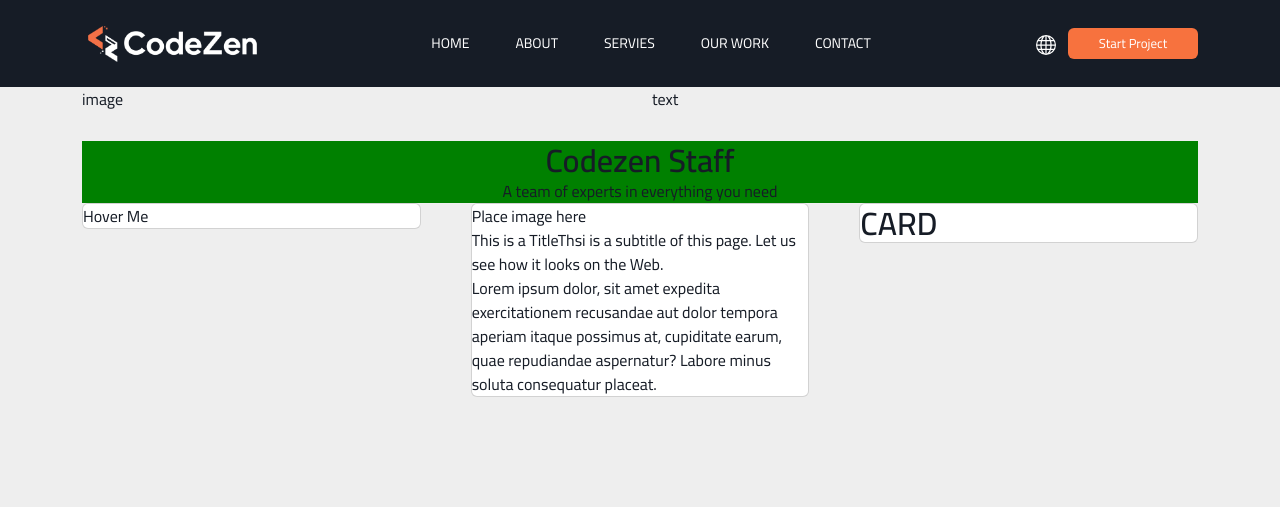
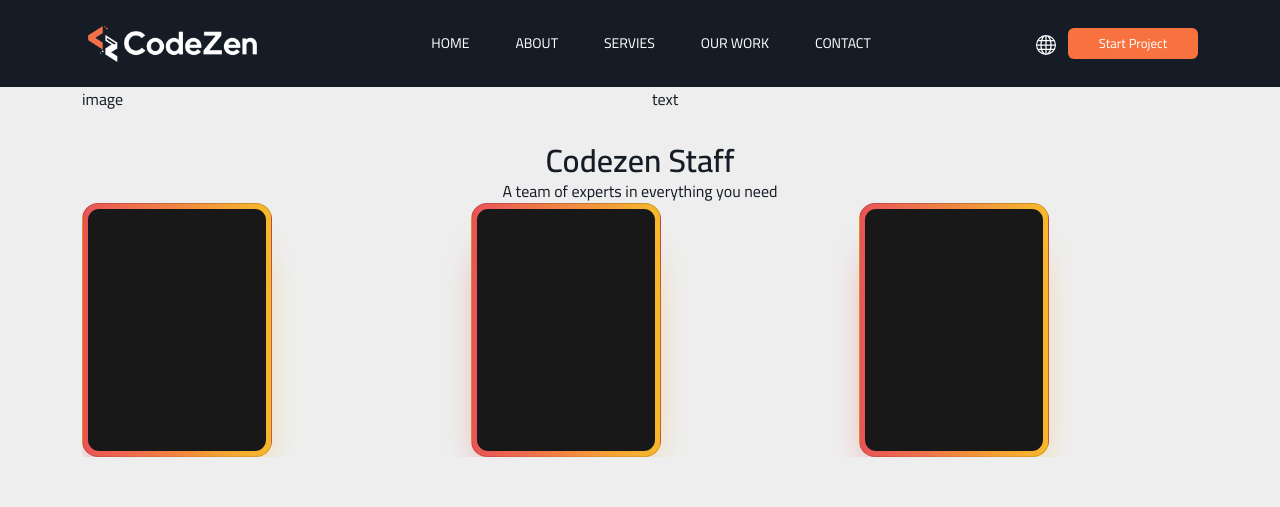
Before and after one commit to yousefrawag/codezen, a React (Create React App) app: page /about in a window 1280 px wide. Shown: the top 507 px of the page. Built offline with nearby package versions, Linux system fonts and the light colour scheme; some icons are missing.

Commit message:
four comit

```diff
--- a/public/assets/locales/en/translation.json
+++ b/public/assets/locales/en/translation.json
@@ -417,6 +417,61 @@
         }
 
         }
+      ],
+      "provile_text" :"Lorem ipsum dolor sit, amet consectetur adipisicing elit. Praesentium vitae sunt magnam numquam esse ipsam? Quis qui enim, temporibus dignissimos atque repellendus amet a velit. Dolorem quidem animi doloribus saepe!",
+      "provile_header" :"codezen staff",
+      "provile_header_text" :"a team of expats in everything you need",
+      "team_staff" :[
+        {
+          "name":"mohamed kamel",
+          "jop_type" : "frontend developer",
+          "image":"../../../images/img-pro-1.png",
+          "description" :"mohamed kamel have experince to convert any design to website and  work in big projects with react framework experince with work in big projects with and comportable with working api and bakend",
+          "technologies":["html5" , "css3" , "javascript" , "react " , "react_query" , "jeQuery" , "Tailwind css" , "bootstrap" , "fairebase"],
+          "project_complate" :"20",
+          "experince" :"3 years"
+
+        },
+        {
+          "name":"yousef rawag",
+          "jop_type" : "frontend developer",
+          "image":"../../../images/img-pro-2.png",
+          "description" :"youse rawag have experince to convert any design to website and  work in big projects with react framework experince with work in big projects with and comportable with working api and bakend",
+          "technologies":["html5" , "css3" , "javascript" , "react " , "react_query" , "jeQuery" , "Tailwind css" , "bootstrap" , "fairebase"],
+          "project_complate" :"20",
+          "experince" :"3 years"
+
+        },
+        {
+          "name":"yousef essam",
+          "jop_type" : "Graphic design",
+          "image":"../../../images/img-pro-2.png",
+          "description" :"yousef essam have experince to convert any design to website and  work in big projects with react framework experince with work in big projects with and comportable with working api and bakend",
+          "technologies":["fagma" , "pohatosop" , "logo design" , "socail medai desiagn " , "edit images "],
+          "project_complate" :"15",
+          "experince" :"2 years"
+
+        },
+        {
+          "name":"omare ahmed",
+          "jop_type" : "back-end developer",
+          "image":"../../../images/img-pro-2.png",
+          "description" :"omare ahmed have experince to convert any design to website and  work in big projects with react framework experince with work in big projects with and comportable with working api and bakend",
+          "technologies":["php" , "Node.js" , "sql" , "dtabase mangment " , "laravel " , "expresses.js"],
+          "project_complate" :"15",
+          "experince" :"2 years"
+
+        },
+        {
+          "name":"hager ahmed",
+          "jop_type" : "marketing",
+          "image":"../../../images/img-pro-2.png",
+          "description" :"hager ahmed have experince to convert any design to website and  work in big projects with react framework experince with work in big projects with and comportable with working api and bakend",
+          "technologies":["facebook ads" , "instgram ads" , "sanpshite ads" , "google ads" ],
+          "project_complate" :"15",
+          "experince" :"2 years"
+
+        }
       ]
 
 
--- a/src/components/pages/about/About.scss
+++ b/src/components/pages/about/About.scss
@@ -6,12 +6,58 @@
         margin: auto;
         text-align: center;
         margin-top: 30px;
-        background :green;
 
-       .header{
-
-        background :red
-       }
     }
 
 }
+.card {
+    width: 190px;
+    height: 254px;
+    padding: 5px;
+    border-radius: 1rem;
+    overflow: visible;
+    background: linear-gradient(to left, #f7ba2b 0%, #ea5358 100%);
+    position: relative;
+    z-index: 1;
+  }
+
+  .card::after {
+    position: absolute;
+    content: "";
+    top: 30px;
+    left: 0;
+    right: 0;
+    z-index: -1;
+    height: 100%;
+    width: 100%;
+    transform: scale(0.8);
+    filter: blur(25px);
+    background: linear-gradient(to left, #f7ba2b 0%, #ea5358 100%);
+    transition: opacity .5s;
+  }
+
+  .card-info {
+    background: #181818;
+    color: #181818;
+    display: flex;
+    justify-content: center;
+    align-items: center;
+    width: 100%;
+    height: 100%;
+    overflow: visible;
+    border-radius: .7rem;
+  }
+
+  .card-info .title {
+    font-weight: bold;
+    letter-spacing: .1em;
+  }
+
+  .card:hover::after {
+    opacity: 0;
+  }
+
+  .card:hover .card-info {
+    color: #f7ba2b;
+    transition: color 1s;
+  }
--- a/src/components/pages/about/Member.jsx
+++ b/src/components/pages/about/Member.jsx
@@ -17,37 +17,41 @@
     onSlideChange={() => console.log('slide change')}
     onSwiper={(swiper) => console.log(swiper)}
   >
+  <SwiperSlide>
+      <div class="card">
+
+      <div class="card-info">
+              <p class="title">Magic Card</p>
+      </div>
+
+    </div>
+</SwiperSlide>
     <SwiperSlide>
-    <div class="card">
-    <p class="c-txt">Hover Me</p>
-  </div>
+          <div class="card">
+
+          <div class="card-info">
+                  <p class="title">Magic Card</p>
+          </div>
+
+          </div>
     </SwiperSlide>
     <SwiperSlide>
-    <article class="card">
-    <div class="temporary_text">
-        Place image here
-    </div>
-<div class="card_content">
-    <span class="card_title">This is a Title</span>
-        <span class="card_subtitle">Thsi is a subtitle of this page. Let us see how it looks on the Web.</span>
-        <p class="card_description">Lorem ipsum dolor, sit amet  expedita exercitationem recusandae aut dolor tempora aperiam itaque possimus at, cupiditate earum, quae repudiandae aspernatur? Labore minus soluta consequatur placeat.</p>
+          <div class="card">
 
-</div>
-</article>
-    </SwiperSlide>
-      <SwiperSlide>
-        <div class="card">
-
-        <h2>CARD</h2>
+          <div class="card-info">
+                  <p class="title">Magic Card</p>
+          </div>
 
         </div>
-      </SwiperSlide>
-      <SwiperSlide>
-        <div class="card">
+</SwiperSlide>
+    <SwiperSlide>
+          <div class="card">
 
-        <h2>CARD</h2>
+          <div class="card-info">
+                  <p class="title">Magic Card</p>
+          </div>
 
-        </div>
+          </div>
     </SwiperSlide>
 
   </Swiper>
--- a/src/components/pages/home/services/services.scss
+++ b/src/components/pages/home/services/services.scss
@@ -98,15 +98,13 @@
             }
         }
 }
+
 [dir="rtl"]{
-    .catge-headers{
-
-        background-color: red;
+    .active_catgery{
+        text-align: right;
     }
-}
-
-
-
+    }
+// old css fade
 // .servies{
 //     padding: $padding_80;
 //     .servies_container{
--- a/src/components/pages/singleProduct/SingleProduct.scss
+++ b/src/components/pages/singleProduct/SingleProduct.scss
@@ -65,7 +65,7 @@
     padding: 15px 0;
     display: flex;
     align-items: center;
-    justify-content: end;
+    justify-content: flex-end;
     border-bottom: 1px solid #ddd;
     a {
       text-transform: capitalize;
```
